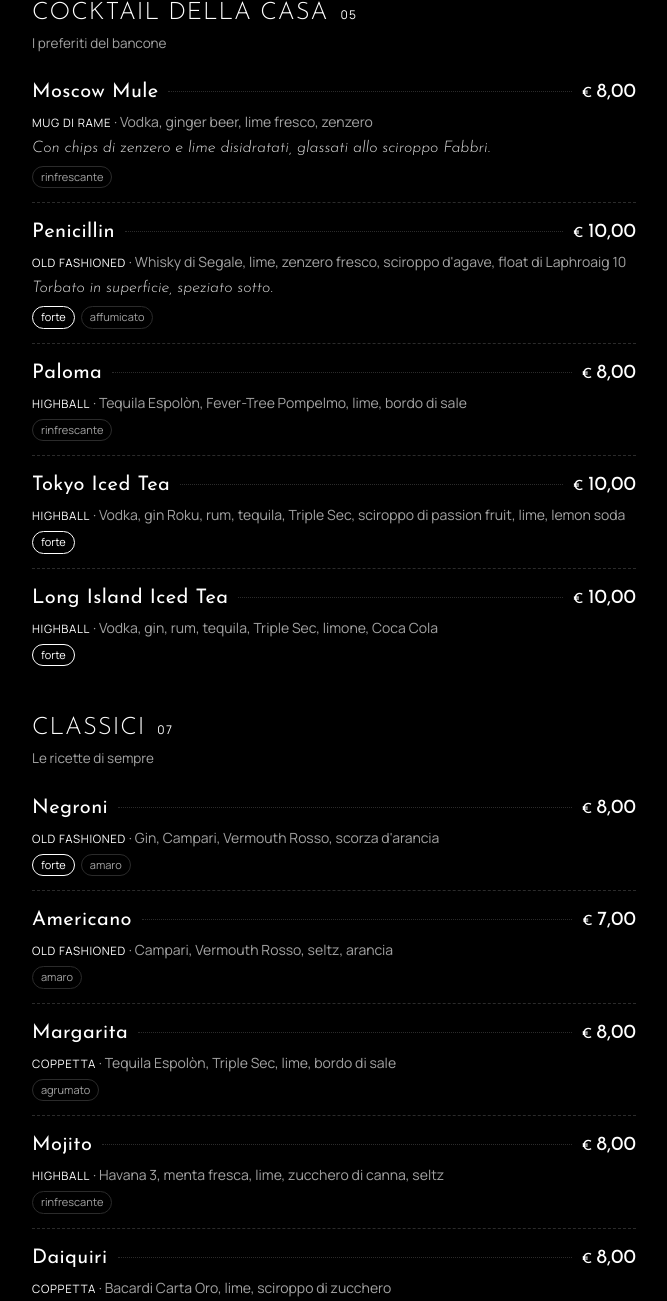
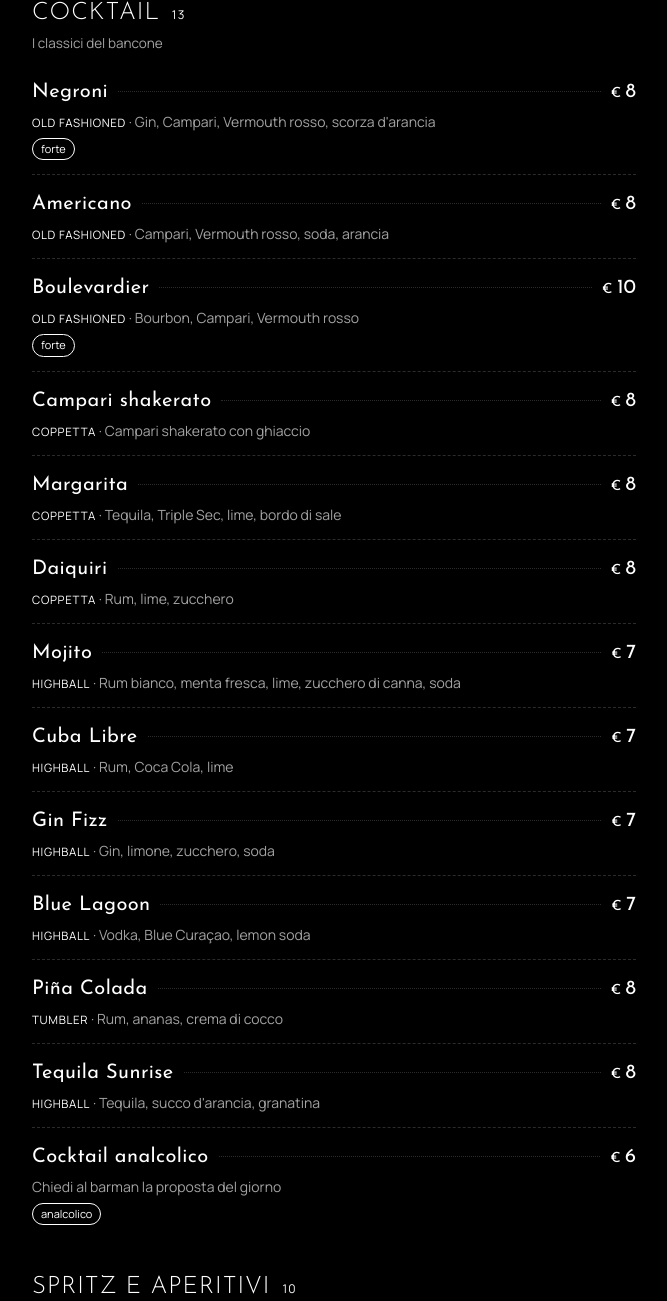
Before and after one commit to allevifrancesco12-lang/menu-bar, a plain HTML site: page index.html in a window 1280 px wide. Shown: the part 525-1826 px from the top of the page, without its empty margins (306-973 px from the left). Drawn offline with Linux system fonts and the light colour scheme.

Commit message:
Menù: drink e prezzi reali del Caffè del Barrio
Co-Authored-By: Claude Opus 5.5 <noreply@anthropic.com>
Claude-Session: https://claude.ai/code/session_013N2C81ysG8UkQHyyHAi8AS

```diff
--- a/index.html
+++ b/index.html
@@ -77,6 +77,9 @@ section > .sub { margin: 2px 0 10px; color: var(--muted); font-size: 13.5px; }
 .item .price::before { content: "€ "; font-size: 14px; }
 .item .ing { color: var(--muted); font-size: 14px; margin: 0; }
 .item .note { font-family: var(--display); font-style: italic; font-weight: 300; font-size: 16px; margin: 0; color: var(--paper); opacity: .85; }
+.sizes { display: grid; grid-template-columns: repeat(auto-fill, minmax(96px, 1fr)); gap: 8px; margin-top: 6px; }
+.size { border: 1px solid var(--line); border-radius: 10px; padding: 8px 10px; display: grid; gap: 2px; text-align: center; color: var(--muted); font-size: 13px; }
+.size .price { font-size: 19px; }
 .tags { display: flex; gap: 6px; flex-wrap: wrap; margin-top: 2px; }
 .tag { font-size: 11px; padding: 2px 8px; border-radius: 999px; border: 1px solid var(--line); color: var(--muted); }
 .tag.zero { border-color: var(--paper); color: var(--paper); }
@@ -97,7 +100,7 @@ footer { margin-top: 40px; text-align: center; color: var(--muted); font-size: 1
   <header>
     <h1><img class="logo" src="logo.png" alt="Caffè del Barrio, cocktails &amp; bar" width="434" height="434"><span class="sr-only">Caffè del Barrio</span></h1>
     <div class="kicker">Drink list</div>
-    <p>Cocktail, gin tonic, spritz, amari e distillati.</p>
+    <p>Cocktail, gin tonic, spritz, birre e amari.</p>
     <div class="rule">✦</div>
   </header>
 
@@ -110,96 +113,88 @@ footer { margin-top: 40px; text-align: center; color: var(--muted); font-size: 1
   <main id="menu"></main>
   <p class="empty" id="empty">Nessun drink corrisponde alla ricerca. Prova con un altro ingrediente.</p>
 
-  <footer>Prezzi in euro, servizio e coperto inclusi.<br>Chiedi pure al barman per varianti, più o meno forte, o senza alcol.</footer>
+  <footer>Prezzi in euro.<br>Chiedi pure al barman per varianti o drink senza alcol.</footer>
 </div>
 
 <script>
 const MENU = [
-  { id: "signature", title: "Cocktail della casa", sub: "I preferiti del bancone", items: [
-    { n: "Moscow Mule", g: "Mug di rame", i: "Vodka, ginger beer, lime fresco, zenzero", note: "Con chips di zenzero e lime disidratati, glassati allo sciroppo Fabbri.", t: ["rinfrescante"] },
-    { n: "Penicillin", g: "Old fashioned", i: "Whisky di Segale, lime, zenzero fresco, sciroppo d'agave, float di Laphroaig 10", note: "Torbato in superficie, speziato sotto.", t: ["forte", "affumicato"] },
-    { n: "Paloma", g: "Highball", i: "Tequila Espolòn, Fever-Tree Pompelmo, lime, bordo di sale", t: ["rinfrescante"] },
-    { n: "Tokyo Iced Tea", g: "Highball", i: "Vodka, gin Roku, rum, tequila, Triple Sec, sciroppo di passion fruit, lime, lemon soda", t: ["forte"] },
-    { n: "Long Island Iced Tea", g: "Highball", i: "Vodka, gin, rum, tequila, Triple Sec, limone, Coca Cola", t: ["forte"] },
+  { id: "cocktail", title: "Cocktail", sub: "I classici del bancone", items: [
+    { n: "Negroni", p: 8, g: "Old fashioned", i: "Gin, Campari, Vermouth rosso, scorza d'arancia", t: ["forte"] },
+    { n: "Americano", p: 8, g: "Old fashioned", i: "Campari, Vermouth rosso, soda, arancia", t: [] },
+    { n: "Boulevardier", p: 10, g: "Old fashioned", i: "Bourbon, Campari, Vermouth rosso", t: ["forte"] },
+    { n: "Campari shakerato", p: 8, g: "Coppetta", i: "Campari shakerato con ghiaccio", t: [] },
+    { n: "Margarita", p: 8, g: "Coppetta", i: "Tequila, Triple Sec, lime, bordo di sale", t: [] },
+    { n: "Daiquiri", p: 8, g: "Coppetta", i: "Rum, lime, zucchero", t: [] },
+    { n: "Mojito", p: 7, g: "Highball", i: "Rum bianco, menta fresca, lime, zucchero di canna, soda", t: [] },
+    { n: "Cuba Libre", p: 7, g: "Highball", i: "Rum, Coca Cola, lime", t: [] },
+    { n: "Gin Fizz", p: 7, g: "Highball", i: "Gin, limone, zucchero, soda", t: [] },
+    { n: "Blue Lagoon", p: 7, g: "Highball", i: "Vodka, Blue Curaçao, lemon soda", t: [] },
+    { n: "Piña Colada", p: 8, g: "Tumbler", i: "Rum, ananas, crema di cocco", t: [] },
+    { n: "Tequila Sunrise", p: 8, g: "Highball", i: "Tequila, succo d'arancia, granatina", t: [] },
+    { n: "Cocktail analcolico", p: 6, i: "Chiedi al barman la proposta del giorno", t: ["zero"] },
   ]},
-  { id: "classici", title: "Classici", sub: "Le ricette di sempre", items: [
-    { n: "Negroni", g: "Old fashioned", i: "Gin, Campari, Vermouth Rosso, scorza d'arancia", t: ["forte", "amaro"] },
-    { n: "Americano", g: "Old fashioned", i: "Campari, Vermouth Rosso, seltz, arancia", t: ["amaro"] },
-    { n: "Margarita", g: "Coppetta", i: "Tequila Espolòn, Triple Sec, lime, bordo di sale", t: ["agrumato"] },
-    { n: "Mojito", g: "Highball", i: "Havana 3, menta fresca, lime, zucchero di canna, seltz", t: ["rinfrescante"] },
-    { n: "Daiquiri", g: "Coppetta", i: "Bacardi Carta Oro, lime, sciroppo di zucchero", t: ["agrumato"] },
-    { n: "Cuba Libre", g: "Highball", i: "Havana 3, Coca Cola, lime", t: [] },
-    { n: "Blue Lagoon", g: "Highball", i: "Vodka, Blue Curaçao, lemon soda, limone", t: ["rinfrescante"] },
+  { id: "spritz", title: "Spritz e aperitivi", sub: "Per iniziare la serata", items: [
+    { n: "Aperol Spritz", p: 5, g: "Calice", i: "Aperol, Prosecco, soda, arancia", t: [] },
+    { n: "Campari Spritz", p: 5, g: "Calice", i: "Campari, Prosecco, soda, arancia", t: [] },
+    { n: "Cynar Spritz", p: 5, g: "Calice", i: "Cynar, Prosecco, soda, limone", t: [] },
+    { n: "Hugo", p: 5, g: "Calice", i: "Sciroppo di sambuco, Prosecco, soda, menta, lime", t: [] },
+    { n: "Hugo Rosa", p: 5, g: "Calice", i: "La versione rosa dell'Hugo", t: [] },
+    { n: "Campari e Prosecco", p: 3.5, i: "", t: [] },
+    { n: "Campari", p: 3, i: "", t: [] },
+    { n: "Crodino", p: 3.5, i: "", t: ["zero"] },
+    { n: "Cocktail San Pellegrino", p: 3, i: "", t: ["zero"] },
+    { n: "Calice di vino", p: 5, i: "", t: [] },
   ]},
-  { id: "spritz", title: "Spritz & aperitivi", sub: "Per iniziare la serata", items: [
-    { n: "Aperol Spritz", g: "Calice", i: "Aperol, Prosecco, seltz, fetta d'arancia", t: [] },
-    { n: "Campari Spritz", g: "Calice", i: "Campari, Prosecco, seltz, arancia", t: ["amaro"] },
-    { n: "Cynar Spritz", g: "Calice", i: "Cynar, Prosecco, seltz, limone", t: ["amaro"] },
-    { n: "Hugo", g: "Calice", i: "Sciroppo ai fiori di sambuco, Prosecco, seltz, menta, lime", t: ["floreale"] },
-    { n: "Violetta Fizz", g: "Calice", i: "Gin Malfy Pompelmo, sciroppo di violetta, limone, Prosecco", t: ["floreale"] },
+  { id: "gintonic", title: "Gin tonic", sub: "Scegli il gin, al resto pensiamo noi", list: true, items: [
+    { n: "Beefeater", p: 6, i: "", t: [] },
+    { n: "Tanqueray", p: 7, i: "", t: [] },
+    { n: "Gin Mare", p: 7, i: "", t: [] },
+    { n: "Roku", p: 7, i: "", t: [] },
+    { n: "Malfy Pompelmo", p: 7, i: "", t: [] },
+    { n: "The East India Company", p: 7, i: "", t: [] },
+    { n: "Hendrick's", p: 8, i: "", t: [] },
+    { n: "Santa Ana", p: 8, i: "", t: [] },
+    { n: "Tavrvs", p: 8, i: "", t: [] },
+    { n: "Jrose", p: 9, i: "", t: [] },
+    { n: "Knut Hansen", p: 9, i: "", t: [] },
+    { n: "Saigon Baigur", p: 9, i: "", t: [] },
+    { n: "Amuerte", p: 11, i: "", t: [] },
   ]},
-  { id: "gintonic", title: "Gin tonic", sub: "Abbinamenti consigliati gin, tonica e garnish", items: [
-    { n: "Hendrick's", g: "Balloon", i: "Fever-Tree Indian, cetriolo o pepe rosa", t: [] },
-    { n: "Gin Mare", g: "Balloon", i: "Fever-Tree Indian, rosmarino, scorza di limone", t: [] },
-    { n: "Roku", g: "Balloon", i: "Fever-Tree Indian, zenzero fresco", t: [] },
-    { n: "Malfy Pompelmo", g: "Balloon", i: "Fever-Tree Pompelmo, arancia", t: ["agrumato"] },
-    { n: "Tanqueray", g: "Highball", i: "Kinley, lime", t: [] },
-    { n: "Beefeater", g: "Highball", i: "Tassoni Superfine, limone", t: [] },
-    { n: "Silent Pool", g: "Balloon", i: "Fever-Tree Indian, mirtilli freschi", t: [] },
-    { n: "Gunpowder Irish", g: "Balloon", i: "Fever-Tree Indian, pompelmo", t: [] },
-    { n: "Illusionista", g: "Balloon", i: "Tonica neutra, limone: cambia colore nel bicchiere", t: [] },
-    { n: "Jrose", g: "Balloon", i: "Fever-Tree Indian, frutti di bosco", t: ["floreale"] },
+  { id: "distillati", title: "Rum e whisky", sub: "Lisci o con ghiaccio", list: true, items: [
+    { n: "Bacardi Carta Oro", p: 4, g: "Rum", t: [] },
+    { n: "Pampero", p: 4, g: "Rum", t: [] },
+    { n: "Don Papa", p: 5, g: "Rum", t: [] },
+    { n: "Matusalem", p: 5, g: "Rum", t: [] },
+    { n: "Jack Daniel's", p: 4, g: "Whiskey", t: [] },
+    { n: "Laphroaig 10", p: 6, g: "Whisky", t: [] },
+    { n: "Talisker 10", p: 6, g: "Whisky", t: [] },
+    { n: "Knob Creek 9", p: 6, g: "Bourbon", t: [] },
   ]},
-  { id: "distillati", title: "Rum & whisky", sub: "Lisci o con un cubetto", list: true, items: [
-    { n: "Zacapa 23", g: "Rum", i: "Guatemala", t: [] },
-    { n: "Don Papa", g: "Rum", i: "Filippine", t: [] },
-    { n: "Havana Club 3", g: "Rum", i: "Cuba", t: [] },
-    { n: "Bacardi Carta Oro", g: "Rum", i: "Porto Rico", t: [] },
-    { n: "Pampero", g: "Rum", i: "Venezuela", t: [] },
-    { n: "Laphroaig 10", g: "Whisky", i: "Islay, torbato", t: ["affumicato"] },
-    { n: "Jack Daniel's", g: "Whiskey", i: "Tennessee", t: [] },
-    { n: "Whisky di Segale", g: "Whisky", i: "Rye", t: [] },
+  { id: "amari", title: "Amari e digestivi", sub: "Per chiudere in bellezza", list: true, items: [
+    { n: "Anisetta Meletti", p: 3 }, { n: "Varnelli", p: 3 }, { n: "Sambuca Molinari", p: 3 },
+    { n: "Amaro Montenegro", p: 3 }, { n: "Vecchio Amaro del Capo", p: 3 }, { n: "Vecchio Amaro del Capo Piccante", p: 3 },
+    { n: "Fernet", p: 3 }, { n: "Brancamenta", p: 3 }, { n: "Cynar", p: 3 }, { n: "Unicum", p: 3 },
+    { n: "Jägermeister", p: 3 }, { n: "Genziana", p: 3 }, { n: "Vecchia Romagna", p: 3 }, { n: "Baileys", p: 3 },
+    { n: "Punch al rum", p: 3 }, { n: "Punch al mandarino", p: 3 }, { n: "Punch al cioccolato", p: 3 },
+    { n: "Limoncello", p: 3 }, { n: "Liquirizia", p: 3 },
+    { n: "Grappa bianca", p: 4 }, { n: "Grappa barricata", p: 4 },
   ]},
-  { id: "amari", title: "Amari & digestivi", sub: "Per chiudere, anche con un occhio alle Marche", list: true, items: [
-    { n: "Varnelli", g: "Liquore", i: "Anice secco, Muccia", t: [] },
-    { n: "Meletti", g: "Liquore", i: "Anisetta, Ascoli Piceno", t: [] },
-    { n: "Amaro Montenegro", g: "Amaro", i: "Bologna", t: [] },
-    { n: "Vecchio Amaro del Capo", g: "Amaro", i: "Calabria, servito ghiacciato", t: [] },
-    { n: "Fernet", g: "Amaro", i: "Mentolato e deciso", t: ["amaro"] },
-    { n: "Unicum", g: "Amaro", i: "Ungheria", t: ["amaro"] },
-    { n: "Jägermeister", g: "Amaro", i: "Ghiacciato", t: [] },
-    { n: "Genziana", g: "Liquore", i: "Radice di genziana", t: ["amaro"] },
-    { n: "Cynar", g: "Amaro", i: "Carciofo", t: [] },
-    { n: "Limoncello", g: "Liquore", i: "Ghiacciato", t: [] },
-    { n: "Liquirizia", g: "Liquore", i: "Ghiacciato", t: [] },
-    { n: "Sambuca", g: "Liquore", i: "Con la mosca: tre chicchi di caffè", t: [] },
-    { n: "Baileys", g: "Crema", i: "Con ghiaccio", t: [] },
+  { id: "spina", title: "Birre alla spina", sub: "Forst Premium bionda o Forst Sixtus rossa doppio malto", items: [
+    { n: "Forst", sizes: [["0,2 l", 3], ["0,3 l", 3.5], ["0,4 l", 4.5], ["0,5 l", 5.5], ["1 l", 12]] },
   ]},
-  { id: "analcolici", title: "Analcolici", sub: "Tutto il gusto, zero gradi", items: [
-    { n: "Virgin Mule", g: "Mug di rame", i: "Ginger beer, lime, menta, zenzero", t: ["zero"] },
-    { n: "Nojito", g: "Highball", i: "Menta, lime, zucchero di canna, seltz", t: ["zero"] },
-    { n: "Sambuco Lemonade", g: "Highball", i: "Sciroppo fiori e bacche di sambuco, limone, seltz", t: ["zero", "floreale"] },
-    { n: "Passion Tonic", g: "Balloon", i: "Sciroppo di passion fruit, Fever-Tree Indian, lime", t: ["zero"] },
-    { n: "Rosso Granatina", g: "Highball", i: "Granatina, lemon soda, arancia", t: ["zero"] },
-    { n: "Crodino o San Pellegrino Cocktail", g: "Calice", i: "Con ghiaccio e fetta d'arancia", t: ["zero"] },
-    { n: "Bibite", g: "Bottiglia", i: "Chinotto, Cedrata, Coca Cola, Fanta, Lemon Soda, tè pesca o limone, succhi", t: ["zero"] },
+  { id: "bottiglia", title: "Birre in bottiglia", sub: "", list: true, items: [
+    { n: "Moretti 0,66 l", p: 3.5 }, { n: "Ceres", p: 3.5 }, { n: "Heineken", p: 3.5 }, { n: "Raffo non filtrata", p: 3.5 },
+    { n: "Hoegaarden", p: 3.5 }, { n: "Corona", p: 3.5 }, { n: "Corona 0,0", p: 3.5, t: ["zero"] }, { n: "Tennent's", p: 3.5 },
+    { n: "Beck's", p: 3 }, { n: "Peroni", p: 3 },
+  ]},
+  { id: "bibite", title: "Bibite e lattine", sub: "", list: true, items: [
+    { n: "Acqua 0,5 l", p: 1 }, { n: "Acqua 1,5 l", p: 2 }, { n: "Sveva", p: 1 },
+    { n: "Coca Cola", p: 2.5 }, { n: "Fanta", p: 2.5 }, { n: "Sprite", p: 2.5 }, { n: "Tè pesca o limone, lattina", p: 2.5 },
+    { n: "Estathé", p: 1.5 }, { n: "Red Bull", p: 3 }, { n: "Cedrata", p: 3 }, { n: "Chinotto", p: 3 },
+    { n: "Acqua tonica", p: 3 }, { n: "Soda al limone", p: 3 }, { n: "Ginger beer", p: 3 },
   ]},
 ];
-
-const PRICES = {
-  "Moscow Mule": 8, "Penicillin": 10, "Paloma": 8, "Tokyo Iced Tea": 10, "Long Island Iced Tea": 10,
-  "Negroni": 8, "Americano": 7, "Margarita": 8, "Mojito": 8, "Daiquiri": 8, "Cuba Libre": 7, "Blue Lagoon": 7,
-  "Aperol Spritz": 6, "Campari Spritz": 6, "Cynar Spritz": 6, "Hugo": 6, "Violetta Fizz": 8,
-  "Hendrick's": 10, "Gin Mare": 11, "Roku": 10, "Malfy Pompelmo": 9, "Tanqueray": 8, "Beefeater": 7,
-  "Silent Pool": 11, "Gunpowder Irish": 10, "Illusionista": 10, "Jrose": 10,
-  "Zacapa 23": 9, "Don Papa": 8, "Havana Club 3": 5, "Bacardi Carta Oro": 5, "Pampero": 5,
-  "Laphroaig 10": 9, "Jack Daniel's": 6, "Whisky di Segale": 7,
-  "Baileys": 5,
-  "Virgin Mule": 6, "Nojito": 6, "Sambuco Lemonade": 5, "Passion Tonic": 6, "Rosso Granatina": 5,
-  "Crodino o San Pellegrino Cocktail": 4, "Bibite": 3,
-};
-const priceOf = (sec, it) => PRICES[it.n] ?? (sec.id === "amari" ? 4 : null);
-const fmt = p => p == null ? "" : p.toFixed(2).replace(".", ",");
+const fmt = p => p == null ? "" : (Number.isInteger(p) ? String(p) : p.toFixed(2).replace(".", ","));
 
 const TAG_LABEL ={ zero: "analcolico", forte: "forte" };
 const menuEl = document.getElementById("menu");
@@ -211,14 +206,15 @@ function render() {
   menuEl.innerHTML = MENU.map(sec => `
     <section id="${sec.id}" data-sec>
       <h2>${esc(sec.title)} <span class="n">${String(sec.items.length).padStart(2, "0")}</span></h2>
-      <p class="sub">${esc(sec.sub)}</p>
+      ${sec.sub ? `<p class="sub">${esc(sec.sub)}</p>` : ""}
       <div class="${sec.list ? "list" : ""}">
         ${sec.items.map(it => `
-          <article class="item" data-text="${esc((it.n + " " + it.i + " " + (it.note || "") + " " + it.t.join(" ")).toLowerCase())}">
-            <div class="top"><h3>${esc(it.n)}</h3><span class="dots"></span><span class="price">${fmt(priceOf(sec, it))}</span></div>
-            <p class="ing"><span class="glass">${esc(it.g)}</span> · ${esc(it.i)}</p>
+          <article class="item" data-text="${esc((it.n + " " + (it.i || "") + " " + (it.g || "") + " " + (it.t || []).join(" ")).toLowerCase())}">
+            <div class="top"><h3>${esc(it.n)}</h3><span class="dots"></span>${it.p != null ? `<span class="price">${fmt(it.p)}</span>` : ""}</div>
+            ${(it.g || it.i) ? `<p class="ing">${it.g ? `<span class="glass">${esc(it.g)}</span>` : ""}${it.g && it.i ? " · " : ""}${esc(it.i || "")}</p>` : ""}
+            ${it.sizes ? `<div class="sizes">${it.sizes.map(([l, p]) => `<div class="size"><span>${l}</span><span class="price">${fmt(p)}</span></div>`).join("")}</div>` : ""}
             ${it.note ? `<p class="note">${esc(it.note)}</p>` : ""}
-            ${it.t.length ? `<div class="tags">${it.t.map(t => `<span class="tag ${t === "zero" ? "zero" : t === "forte" ? "strong" : ""}">${TAG_LABEL[t] || t}</span>`).join("")}</div>` : ""}
+            ${(it.t || []).length ? `<div class="tags">${it.t.map(t => `<span class="tag ${t === "zero" ? "zero" : t === "forte" ? "strong" : ""}">${TAG_LABEL[t] || t}</span>`).join("")}</div>` : ""}
           </article>`).join("")}
       </div>
     </section>`).join("");
```
